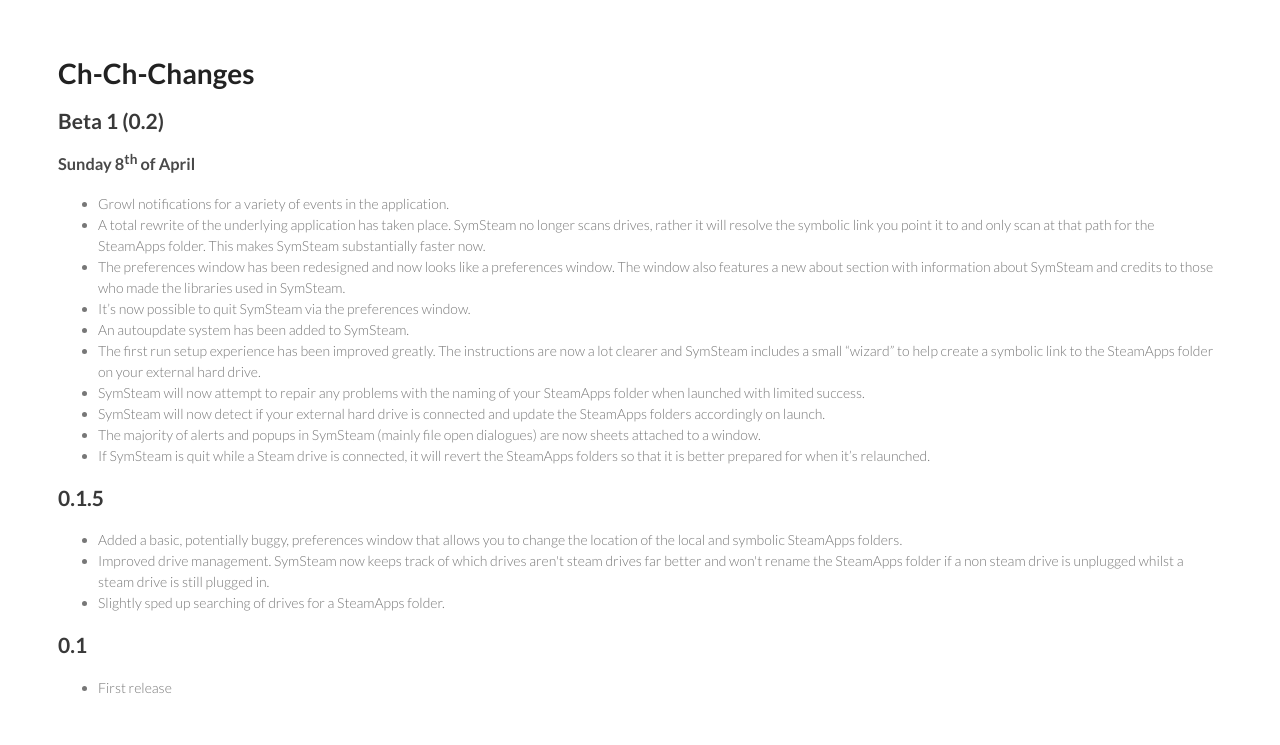
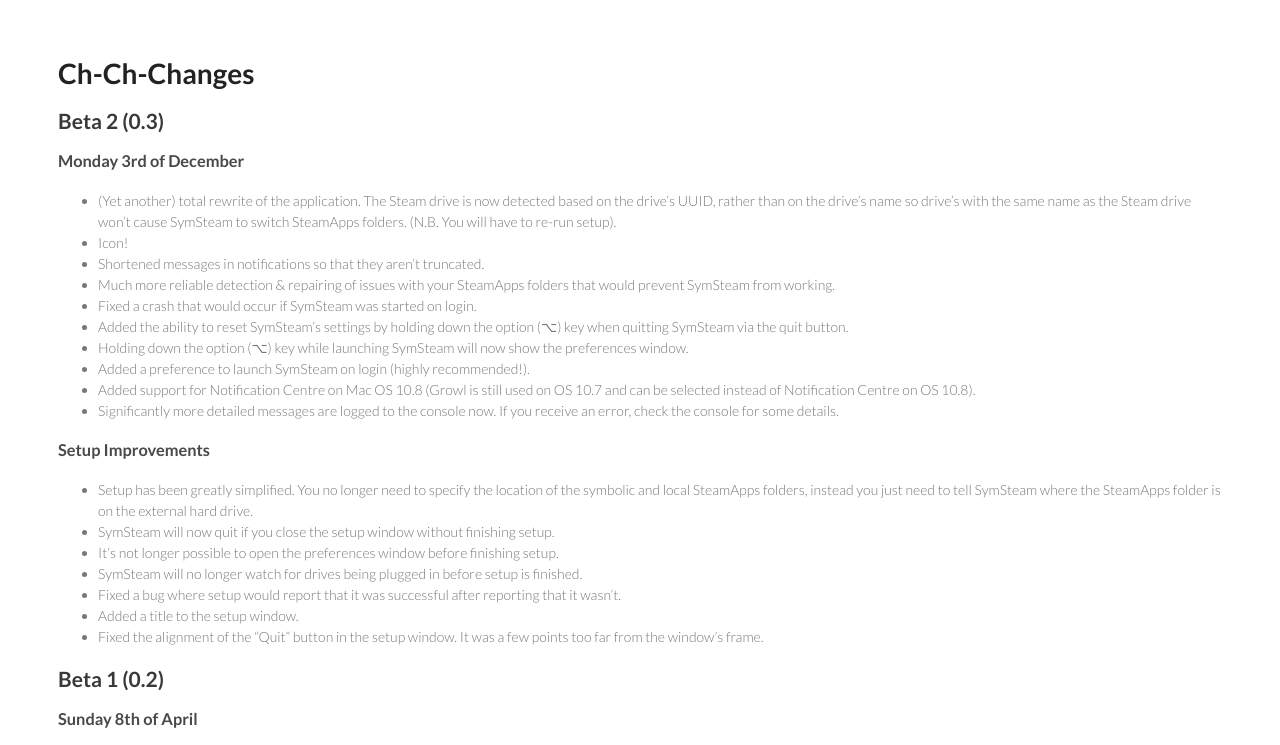
Before and after one commit to alexjohnj/symsteam, a plain HTML site: page changelog.html in a window 1280 px wide. Shown: the top 745 px of the page. Drawn offline with Linux system fonts and the light colour scheme.

Commit message:
Information for Beta 2

```diff
--- a/changelog.html
+++ b/changelog.html
@@ -20,9 +20,39 @@
 	</head>
 	<body>
 		<h1>Ch-Ch-Changes</h1>
+
+		<h2 id="beta20.3">Beta 2 (0.3)</h2>
+
+		<h3 id="monday3rdofdecember">Monday 3rd of December</h3>
+
+		<ul>
+		<li>(Yet another) total rewrite of the application. The Steam drive is now detected based on the drive&#8217;s UUID, rather than on the drive&#8217;s name so drive&#8217;s with the same name as the Steam drive won&#8217;t cause SymSteam to switch SteamApps folders. (N.B. You will have to re-run setup).</li>
+		<li>Icon!</li>
+		<li>Shortened messages in notifications so that they aren&#8217;t truncated.</li>
+		<li>Much more reliable detection &amp; repairing of issues with your SteamApps folders that would prevent SymSteam from working.</li>
+		<li>Fixed a crash that would occur if SymSteam was started on login.</li>
+		<li>Added the ability to reset SymSteam&#8217;s settings by holding down the option (⌥) key when quitting SymSteam via the quit button.</li>
+		<li>Holding down the option (⌥) key while launching SymSteam will now show the preferences window.</li>
+		<li>Added a preference to launch SymSteam on login (highly recommended!).</li>
+		<li>Added support for Notification Centre on Mac OS 10.8 (Growl is still used on OS 10.7 and can be selected instead of Notification Centre on OS 10.8).</li>
+		<li>Significantly more detailed messages are logged to the console now. If you receive an error, check the console for some details.</li>
+		</ul>
+
+		<h3 id="setupimprovements">Setup Improvements</h3>
+
+		<ul>
+		<li>Setup has been greatly simplified. You no longer need to specify the location of the symbolic and local SteamApps folders, instead you just need to tell SymSteam where the SteamApps folder is on the external hard drive.</li>
+		<li>SymSteam will now quit if you close the setup window without finishing setup.</li>
+		<li>It&#8217;s not longer possible to open the preferences window before finishing setup.</li>
+		<li>SymSteam will no longer watch for drives being plugged in before setup is finished.</li>
+		<li>Fixed a bug where setup would report that it was successful after reporting that it wasn&#8217;t.</li>
+		<li>Added a title to the setup window.</li>
+		<li>Fixed the alignment of the &#8220;Quit&#8221; button in the setup window. It was a few points too far from the window&#8217;s frame.</li>
+		</ul>
+
 		<h2 id="beta10.2">Beta 1 (0.2)</h2>
 
-		<h3 id="sunday8supthsupofapril">Sunday 8<sup>th</sup> of April</h3>
+		<h3 id="sunday8thofapril">Sunday 8th of April</h3>
 
 		<ul>
 		<li>Growl notifications for a variety of events in the application.</li>
@@ -37,15 +67,16 @@
 		<li>If SymSteam is quit while a Steam drive is connected, it will revert the SteamApps folders so that it is better prepared for when it&#8217;s relaunched.</li>
 		</ul>
 
-		<h2>0.1.5</h2>
+		<h2 id="">0.1.5</h2>
+
 		<ul>
-			<li>Added a basic, potentially buggy, preferences window that allows you to change the location of the local and symbolic SteamApps folders.</li>
-			<li>Improved drive management. SymSteam now keeps track of which drives aren't steam drives far better and won't rename the SteamApps folder if a non steam drive is unplugged whilst a steam drive is still plugged in.</li>
-			<li>Slightly sped up searching of drives for a SteamApps folder.</li>
+		<li>Added a basic, potentially buggy, preferences window that allows you to change the location of the local and symbolic SteamApps folders.</li>
+		<li>Improved drive management. SymSteam now keeps track of which drives aren&#8217;t steam drives far better and won&#8217;t rename the SteamApps folder if a non steam drive is unplugged whilst a steam drive is still plugged in.</li>
+		<li>Slightly sped up searching of drives for a SteamApps folder.</li>
 		</ul>
-		<h2>0.1</h2>
-		<ul>
-			<li>First release</li>
-			</ul>
+
+		<h2 id="">0.1</h2>
+
+		<p>First release</p>
 	</body>
 </html>
```
Also changed, not shown: appcast.xml (+14 -8 lines), index.html (+1 -1 lines).
